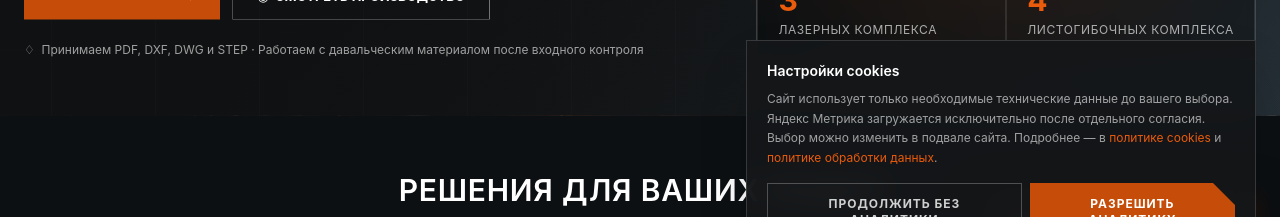
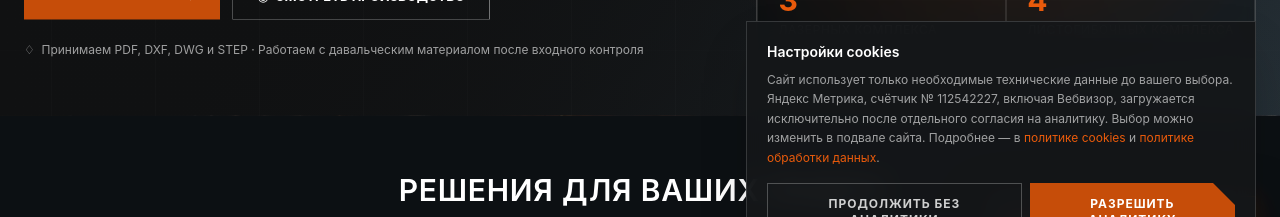
Before and after one commit to alexeyborisov19-sys/alexeyborisov19-sys-steel-probuct, a Next.js app: page / in a window 1280 px wide. Shown: the part 522-739 px from the top of the page. Built offline with nearby package versions, Linux system fonts and the light colour scheme; no server answers.

Commit message:
legal: disclose Metrica counter and Webvisor in consent banner

```diff
--- a/components/CookieConsent.tsx
+++ b/components/CookieConsent.tsx
@@ -85,7 +85,7 @@ export function CookieConsent() {
 
   return <aside className="fixed bottom-4 left-4 right-4 z-[90] border border-white/15 bg-[#151719]/95 p-4 shadow-2xl backdrop-blur-md sm:left-auto sm:right-6 sm:w-[min(510px,calc(100vw-48px))] sm:p-5" aria-label="Настройки cookies">
     <p className="text-sm font-semibold text-white">Настройки cookies</p>
-    <p className="mt-2 text-xs leading-relaxed text-white/60">Сайт использует только необходимые технические данные до вашего выбора. Яндекс Метрика загружается исключительно после отдельного согласия. Выбор можно изменить в подвале сайта. Подробнее — в <Link className="text-steel-orange underline-offset-2 hover:underline" href={legalLinks.cookies}>политике cookies</Link> и <Link className="text-steel-orange underline-offset-2 hover:underline" href={legalLinks.privacy}>политике обработки данных</Link>.</p>
+    <p className="mt-2 text-xs leading-relaxed text-white/60">Сайт использует только необходимые технические данные до вашего выбора. Яндекс Метрика, счётчик № 112542227, включая Вебвизор, загружается исключительно после отдельного согласия на аналитику. Выбор можно изменить в подвале сайта. Подробнее — в <Link className="text-steel-orange underline-offset-2 hover:underline" href={legalLinks.cookies}>политике cookies</Link> и <Link className="text-steel-orange underline-offset-2 hover:underline" href={legalLinks.privacy}>политике обработки данных</Link>.</p>
     <div className="mt-4 flex flex-col gap-2 sm:flex-row sm:justify-end">
       <button type="button" onClick={() => choose(false)} className="border border-white/25 px-4 py-3 text-xs font-bold uppercase tracking-[.08em] text-white/80 transition hover:border-steel-orange hover:text-steel-orange">Продолжить без аналитики</button>
       <button type="button" onClick={() => choose(true)} className="clip-corner bg-steel-orange-deep px-4 py-3 text-xs font-bold uppercase tracking-[.08em] text-white transition hover:bg-steel-orange-deeper">Разрешить аналитику</button>
```
